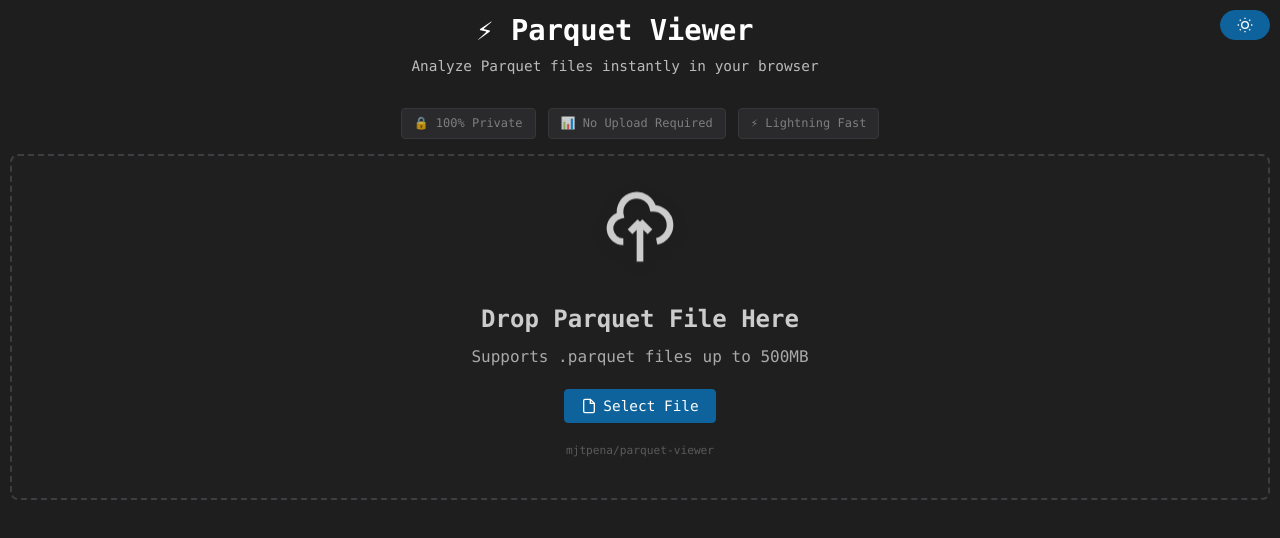
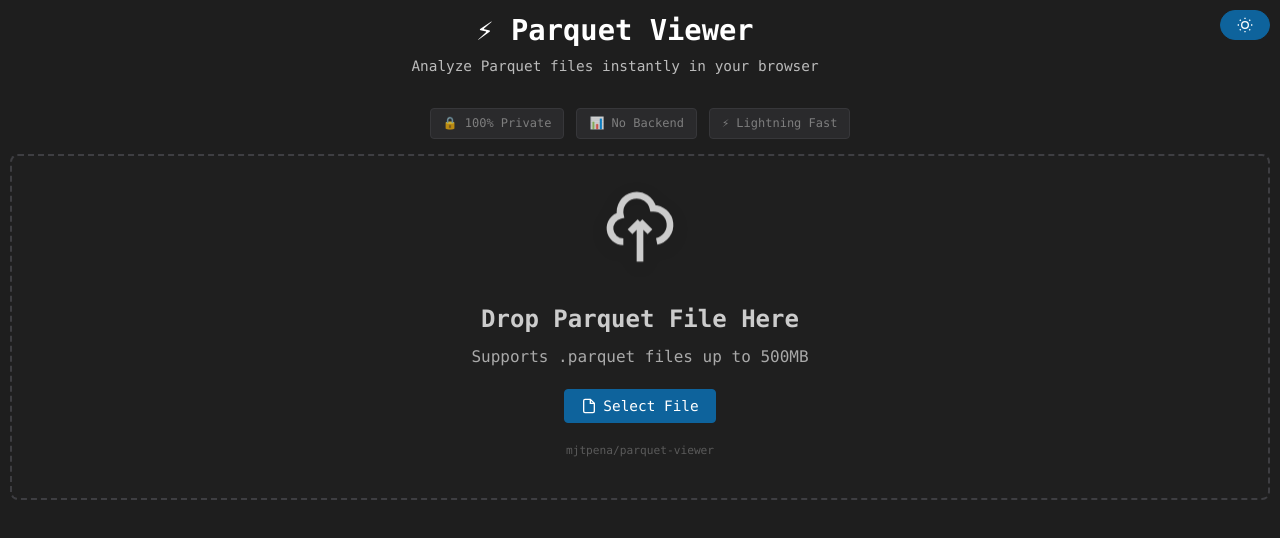
Before and after one commit to mjtpena/parquet-viewer, a plain HTML site: page index.html in a window 1280 px wide. Drawn offline with Linux system fonts and the light colour scheme.

Commit message:
simple terms

```diff
--- a/index.html
+++ b/index.html
@@ -1439,7 +1439,7 @@
             </div>
             <div class="privacy-badge">
                 <span class="badge">🔒 100% Private</span>
-                <span class="badge">📊 No Upload Required</span>
+                <span class="badge">📊 No Backend</span>
                 <span class="badge">⚡ Lightning Fast</span>
             </div>
         </header>
```
